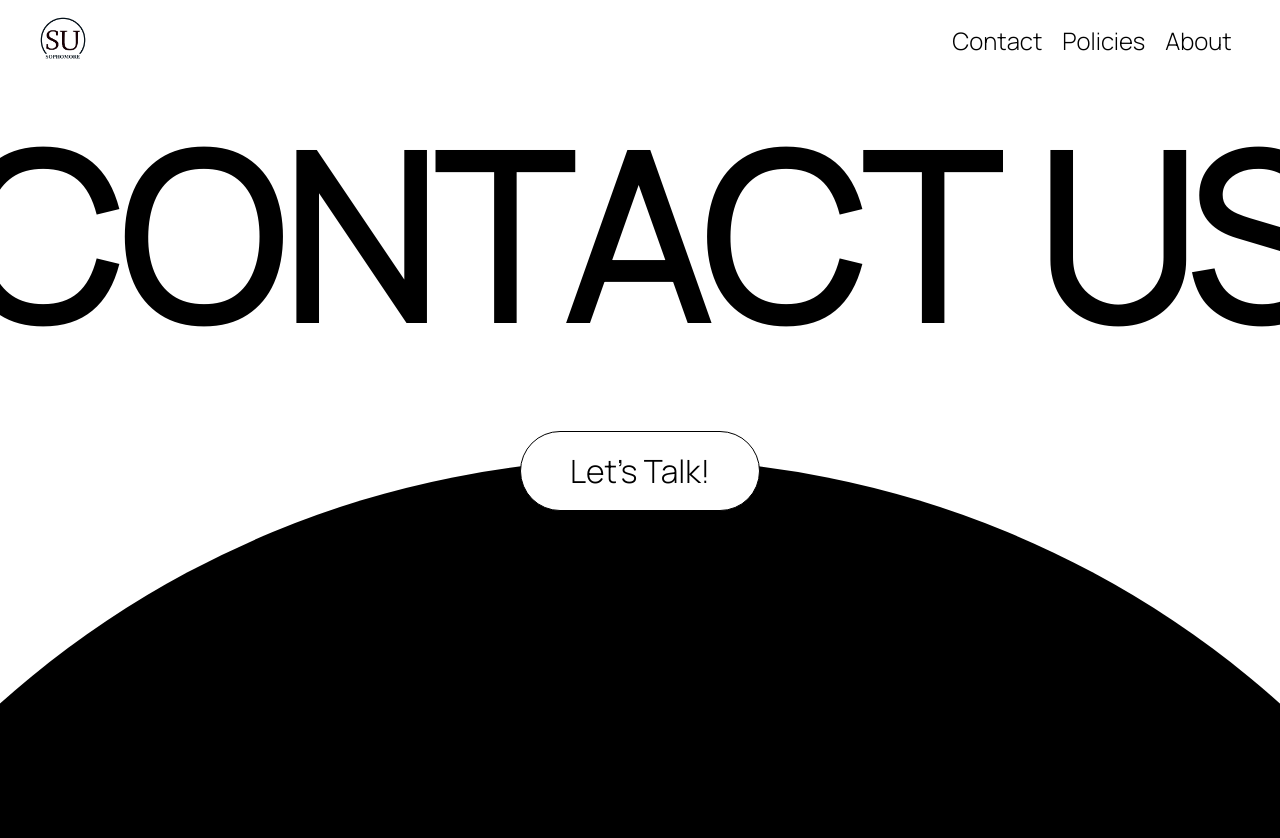
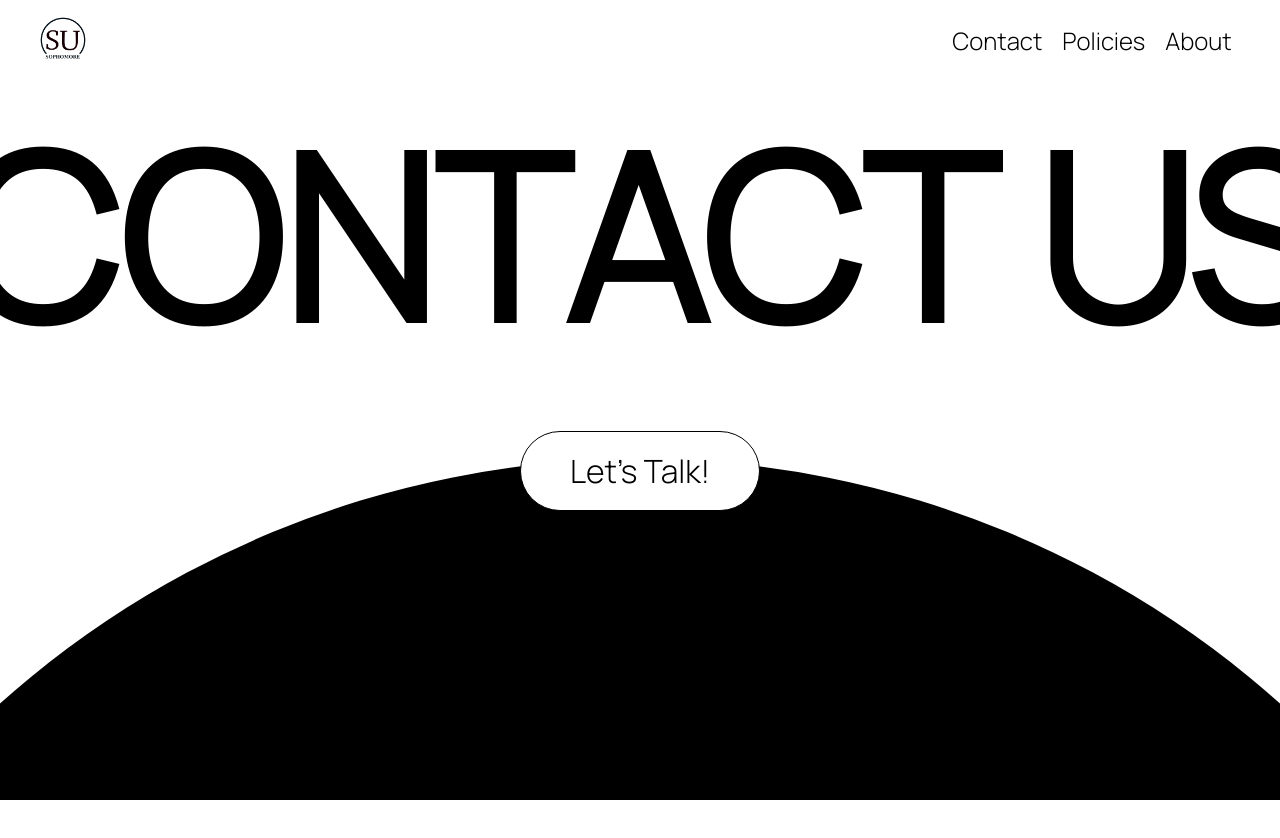
Before and after one commit to leomet07/sophomore.stuysu.org, a Next.js app: page /contact in a window 1280 px wide. Shown: the top 838 px of the page. After the commit the page ends 800 px from the top, so only its background shows below. Built offline with nearby package versions, Linux system fonts and the light colour scheme.

Commit message:
Fix overflow
Stops horizontal overflow, and reduces height overflow (albeit using a
static calculation approximating navbar size)

Cleans up some unused code

```diff
--- a/styles/Contact.module.css
+++ b/styles/Contact.module.css
@@ -1,6 +1,7 @@
 .main {
-    height: 100vh;
+    height: calc(100vh - 65px);
     width: 100vw;
+    overflow-x: hidden;
     overflow-y: hidden;
 
 }
@@ -61,10 +62,6 @@
 
 
     position: absolute;
-    /*
-    left: -25vw;
-    bottom: -135vw;
-     */
     top: 35%;
 
     border-top-left-radius: 100vw;
@@ -74,13 +71,3 @@
     /* Prim [day] */
     background: #000000;
 }
-
-/*
-@media (max-width: 700px) {
-    .prompt {
-        width: 45vw;
-        height: 15vw;
-    }
-
-}
-*/
```
